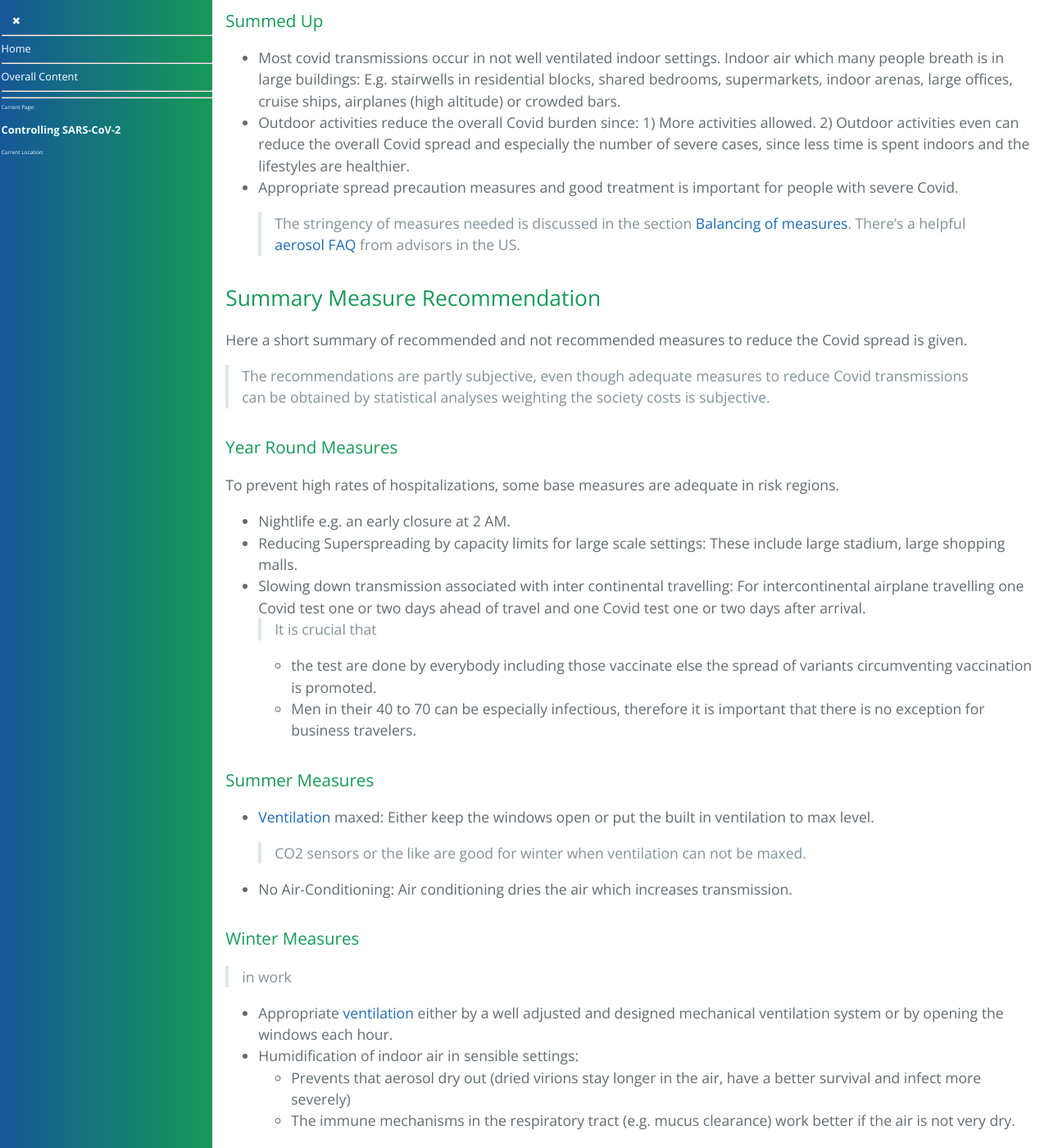
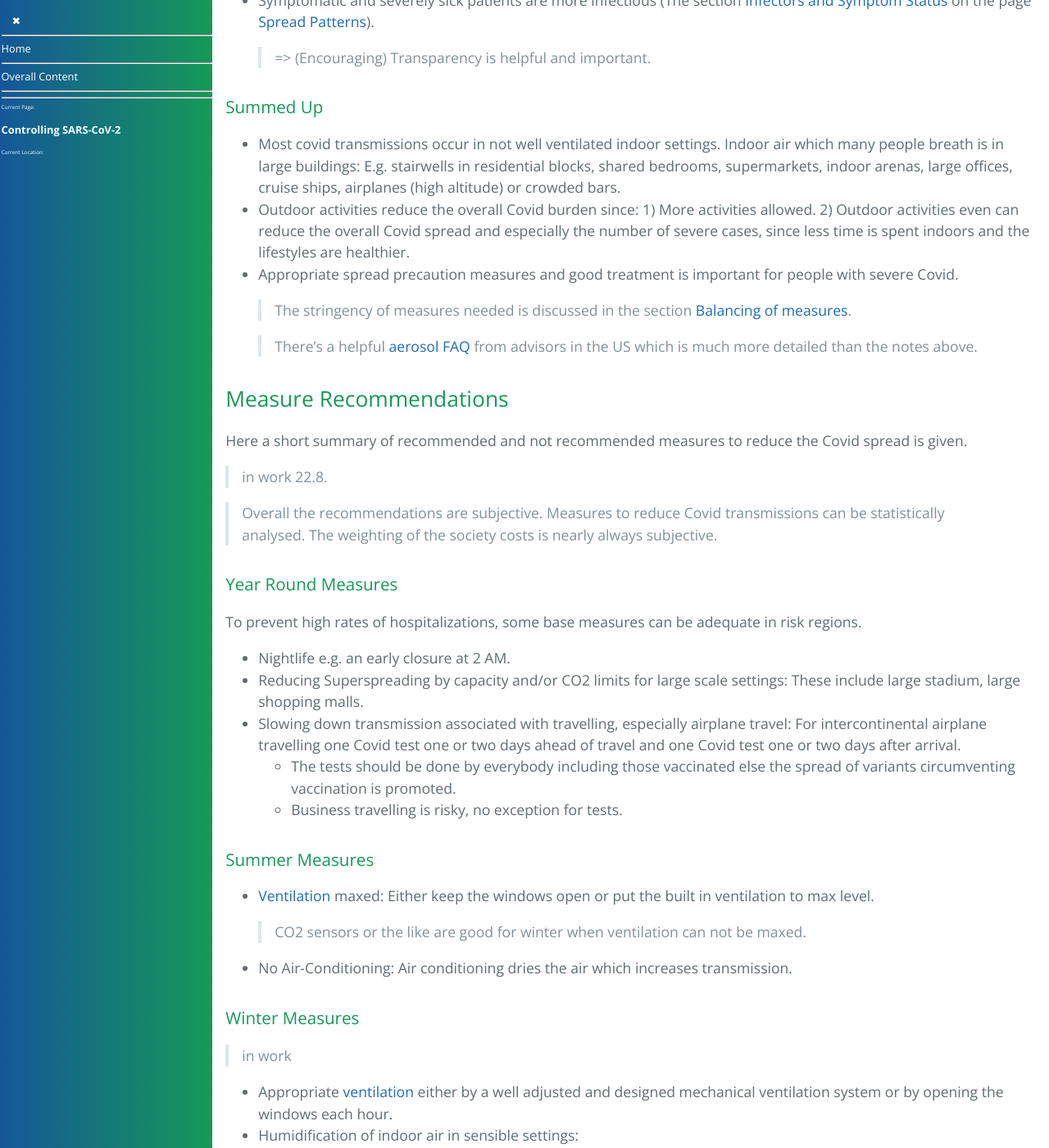
Before and after one commit to forestgrape/coronavirus, a Jekyll site: the page built from 7_social/controlling.md, in a window 1280 px wide and 1400 px high, scrolled down 2687 px. Shown: the whole window at 82% size. Built offline with Jekyll 4.4.1, drawn with Linux system fonts in a browser that asks for light colours; our own code applies the rules of GitHub Pages for plain Markdown files; some of the changed text lies outside the part shown.

Commit message:
formulations and toc

```diff
--- a/7_social/controlling.md
+++ b/7_social/controlling.md
@@ -5,13 +5,17 @@
 
 > This chapter extends and [Public Advices and Suggestions](../1_introduction/suggestions.md) chapter.
 
-* [Spread Assumptions](transmission-summary-for-measures)
-  * [Indoors](#indoors)
-  * [Outdoors](#outdoors)
-  * [Seasonality](#seasonality)
+* [Summarized Transmission to Design Measures](#summarized-transmission-to-design-measures)
+  * [Indoor Transmission](#indoor-transmission)
+  * [Outdoor Transmission](#outdoor-transmission)
+  * [Seasonality of Transmission](#seasonality-of-transmission)
   * [Spread Metaphor](#spread-metaphor)
   * [Differences between Individuals](#differences-between-individuals)
   * [Summed Up](#summed-up)
+* [Measure Recommendations](#measure-recommendations)
+  * [Year Round Measures](#year-round-measures)
+  * [Summer Measures](#summer-measures)
+  * [Winter Measures](#winter-measures)
 * [Mindset and Strategy to Tackle Covid](#mindset-and-strategy-to-tackle-covid)
 * [Risk Management](#risk-management)
   * [Balancing of Measures](#balancing-of-measures)
@@ -82,21 +86,24 @@
 * Appropriate spread precaution measures and good treatment is important for people with severe Covid.
 
   > The stringency of measures needed is discussed in the section [Balancing of measures](#balancing-of-measures).
-  > There's a helpful [aerosol FAQ](../1_introduction/illustrative_literature.md#aerosol-faq) from advisors in the US.
 
-## Summary Measure Recommendation
+  > There's a helpful [aerosol FAQ](../1_introduction/illustrative_literature.md#aerosol-faq) from advisors in the US which is much more detailed than the notes above.
+
+
+## Measure Recommendations
 Here a short summary of recommended and not recommended measures to reduce the Covid spread is given.
 
-> The recommendations are partly subjective, even though adequate measures to reduce Covid transmissions can be obtained by statistical analyses weighting the society costs is subjective.
+> in work 22.8.
+
+> Overall the recommendations are subjective. Measures to reduce Covid transmissions can be statistically analysed. The weighting of the society costs is nearly always subjective.
 
 ### Year Round Measures
-To prevent high rates of hospitalizations, some base measures are adequate in risk regions.
+To prevent high rates of hospitalizations, some base measures can be adequate in risk regions.
 * Nightlife e.g. an early closure at 2 AM.
-* Reducing Superspreading by capacity limits for large scale settings: These include large stadium, large shopping malls.
-* Slowing down transmission associated with inter continental travelling: For intercontinental airplane travelling one Covid test one or two days ahead of travel and one Covid test one or two days after arrival.
-  > It is crucial that
-  * the test are done by everybody including those vaccinate else the spread of variants circumventing vaccination is promoted.
-  * Men in their 40 to 70 can be especially infectious, therefore it is important that there is no exception for business travelers.
+* Reducing Superspreading by capacity and/or CO2 limits for large scale settings: These include large stadium, large shopping malls.
+* Slowing down transmission associated with travelling, especially airplane travel: For intercontinental airplane travelling one Covid test one or two days ahead of travel and one Covid test one or two days after arrival.
+  * The tests should be done by everybody including those vaccinated else the spread of variants circumventing vaccination is promoted.
+  * Business travelling is risky, no exception for tests.
 
 ### Summer Measures
 * [Ventilation](#ventilation) maxed: Either keep the windows open or put the built in ventilation to max level.
@@ -104,6 +111,7 @@
 * No Air-Conditioning: Air conditioning dries the air which increases transmission.
 
 ### Winter Measures
+
 > in work
 
 * Appropriate [ventilation](#ventilation) either by a well adjusted and designed mechanical ventilation system or by opening the windows each hour.
```
